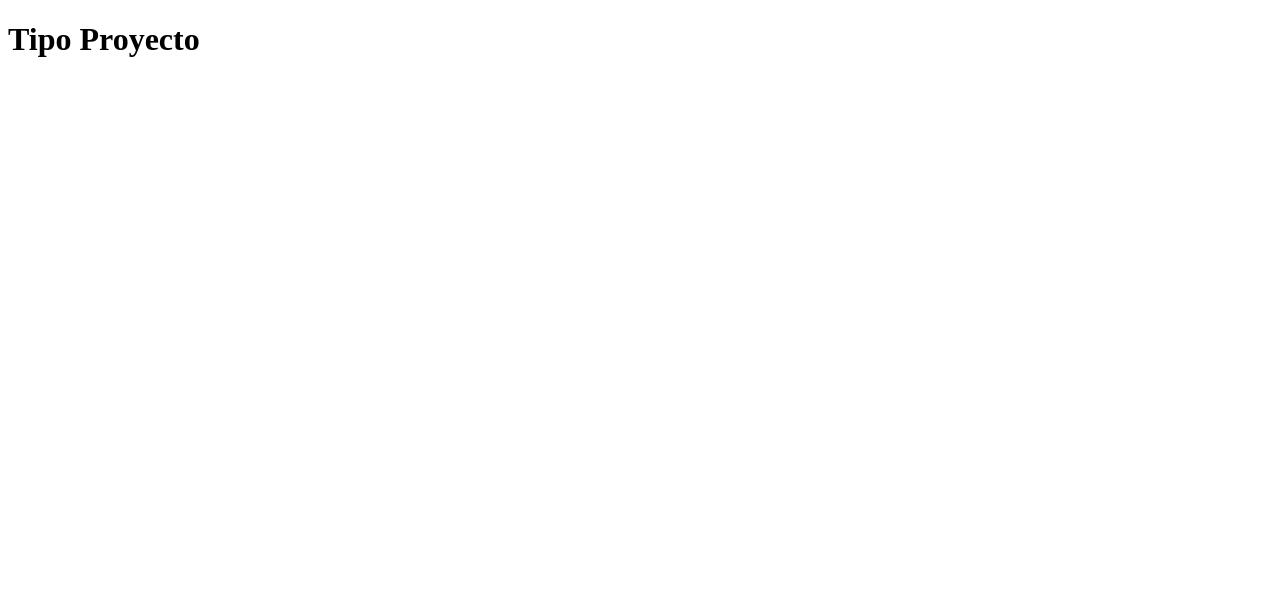
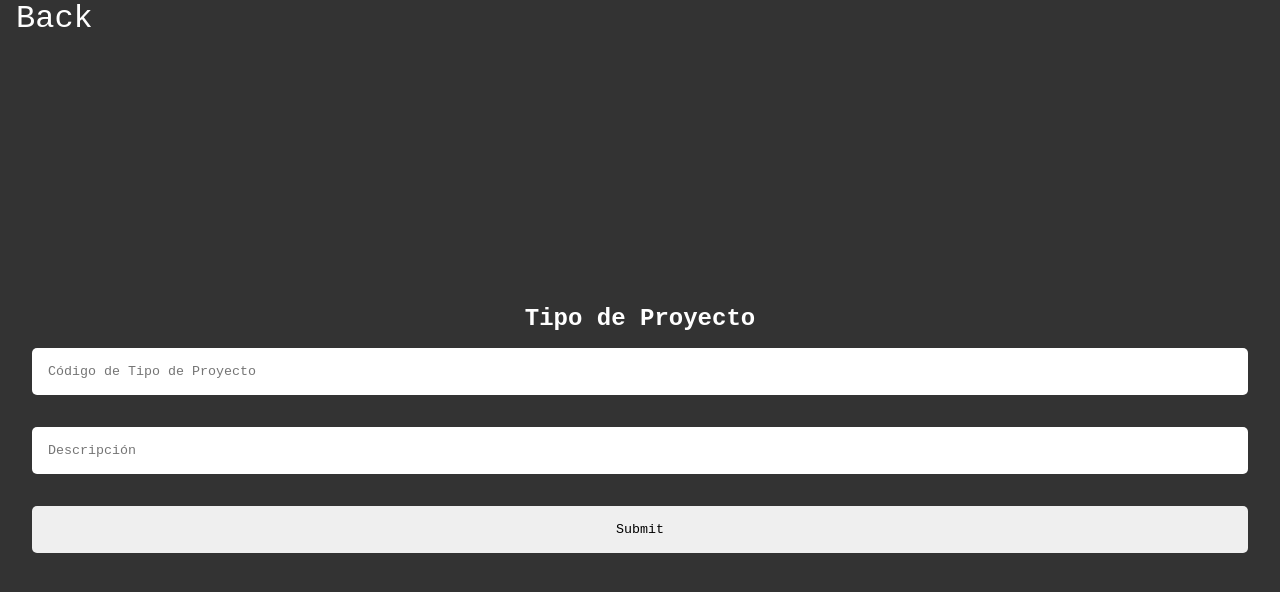
Before and after one commit to AlbertJohanson/Control-Proyectos, a plain HTML site: page tipo_proyecto.html in a window 1280 px wide. Drawn offline with Linux system fonts and the light colour scheme.

Commit message:
[ADD] Changes

```diff
--- a/tipo_proyecto.html
+++ b/tipo_proyecto.html
@@ -4,9 +4,93 @@
     <meta charset="UTF-8">
     <meta http-equiv="X-UA-Compatible" content="IE=edge">
     <meta name="viewport" content="width=device-width, initial-scale=1.0">
-    <title>Document</title>
+    <title>Crear Tipo de Proyecto</title>
 </head>
+<style>
+    *{
+        margin: 0;
+        padding: 0;
+        box-sizing: border-box;
+        font-family: 'Courier New', Courier, monospace;
+    }
+
+    section{
+        background-color: #333;
+        height: 100vh;
+        color: #fff;
+        padding: 1rem;
+        text-align: center;
+        display: flex;
+        flex-direction: column;
+        justify-content: center;
+    }
+
+    form{
+        display: flex;
+        flex-direction: column;
+        justify-content: center;
+    }
+
+    input{
+        margin: 1rem;
+        padding: 1rem;
+        border-radius: 5px;
+        border: none;
+    }
+
+    header{
+        position: sticky;
+        background-color: #333;
+        margin: 0;
+        padding: 0;
+        box-sizing: border-box;
+        font-family: 'Courier New', Courier, monospace;
+    }
+
+    header a{
+        color: #fff;
+        text-decoration: none;
+        font-size: 2rem;
+        margin: 1rem;
+    }
+
+</style>
 <body>
-    <h1>Tipo Proyecto</h1>
+    <header>
+        <!--Create a back arrow-->
+        <a href="./index.html">Back</a>
+    </header>
+    <section>
+        <h1>Tipo de Proyecto</h1>
+    <form>
+        <input type="text" name="codigo_de_tipo_de_proyecto" placeholder="Código de Tipo de Proyecto">
+        <input type="text" name="descripcion" placeholder="Descripción">
+        <input type="submit" value="Submit">
+    </form>
+    </section>
 </body>
 </html>
+<script>
+    //get the form information
+    const form = document.querySelector('form');
+    form.addEventListener('submit', (e) => {
+        e.preventDefault();
+        const codigo_de_tipo_de_proyecto = form.codigo_de_tipo_de_proyecto.value;
+        const descripcion = form.descripcion.value;
+        //create a dom element showing the information
+        const p = document.createElement('p');
+        p.textContent = `Código de Tipo de Proyecto: ${codigo_de_tipo_de_proyecto}, Descripción: ${descripcion}`;
+        document.querySelector('section').appendChild(p);
+        //reset the form
+        form.codigo_de_tipo_de_proyecto.value = '';
+        form.descripcion.value = '';
+
+        //add style to the dom element
+        p.style.backgroundColor = '#fff';
+        p.style.color = '#333';
+        p.style.padding = '1rem';
+        p.style.borderRadius = '5px';
+        p.style.margin = '1rem';
+
+    })
+</script>
```
